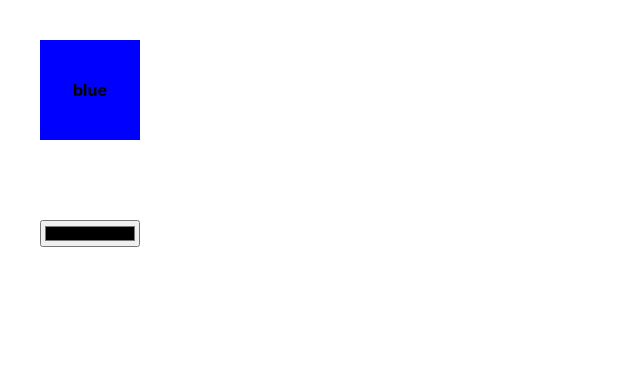
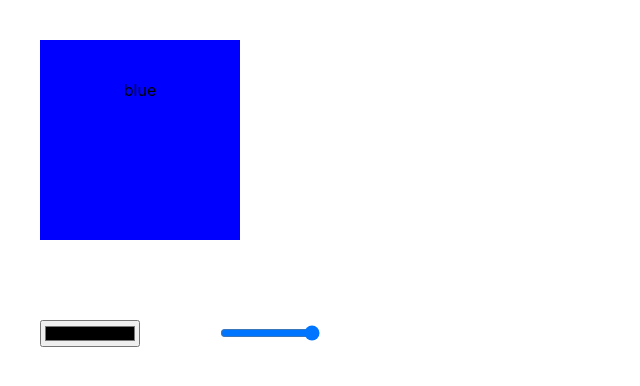
Before and after one commit to githubmor/test, a React (Create React App) app: page / in a window 1280 px wide. Shown: the top 386 px of the page, without its empty margins (0-640 px from the left). Built offline with nearby package versions, Linux system fonts and the light colour scheme.

Commit message:
add border

```diff
--- a/src/component/Login/Login.css
+++ b/src/component/Login/Login.css
@@ -1,9 +1,10 @@
 .result{
-    width: 100px;
-    height: 100px;
+    width: 200px;
+    height: 200px;
      margin: 40px;
      text-align: center;
      line-height: 100px;
+     border-color: 2px solid black;
 }
 
 input{
--- a/src/component/Login/Login.js
+++ b/src/component/Login/Login.js
@@ -3,19 +3,24 @@ import './Login.css';
 
 export default function Login() {
 
-    const [color, setColor] = useState("blue")
+    const [data, setColor] = useState({color:'blue',border:''})
 
     const changeColor = (e)=>{
         e.preventDefault();
-        setColor(e.target.value);
+        setColor({...data,color : e.target.value});
+    }
+    const changeBorder = (e)=>{
+        e.preventDefault();
+        setColor({...data,border:e.target.value +'%'});
     }
 
     return (
-        <><div className='result' style={{ backgroundColor: color }}>
-            <h4>{color}</h4>
+        <><div className='result' style={{ backgroundColor: data.color , borderRadius:data.border }}>
+            {data.color}
+            {data.border}
         </div>
         <input type='color' onChange={changeColor}/>
-
+        <input type='range' max='50' onChange={changeBorder}/>
         </>
 
     )
```
